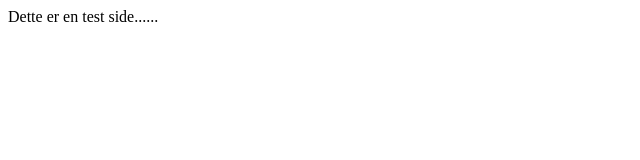
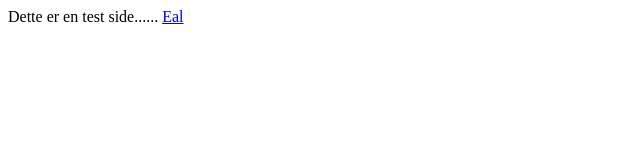
Before and after one commit to FruSkriver/pia, a plain HTML site: page index.html in a window 1280 px wide. Shown: the full height of the page, 0-640 px from the left. Drawn offline with Linux system fonts and the light colour scheme.

Commit message:
added a link
added a link to eal

```diff
--- a/index.html
+++ b/index.html
@@ -6,6 +6,7 @@
 
 <body>
 Dette er en test side......
+<a href="http://www.eal.dk/eal/sit>Eale.aspx?p=23">Eal</a>
 </body>
 
 </html>
```
